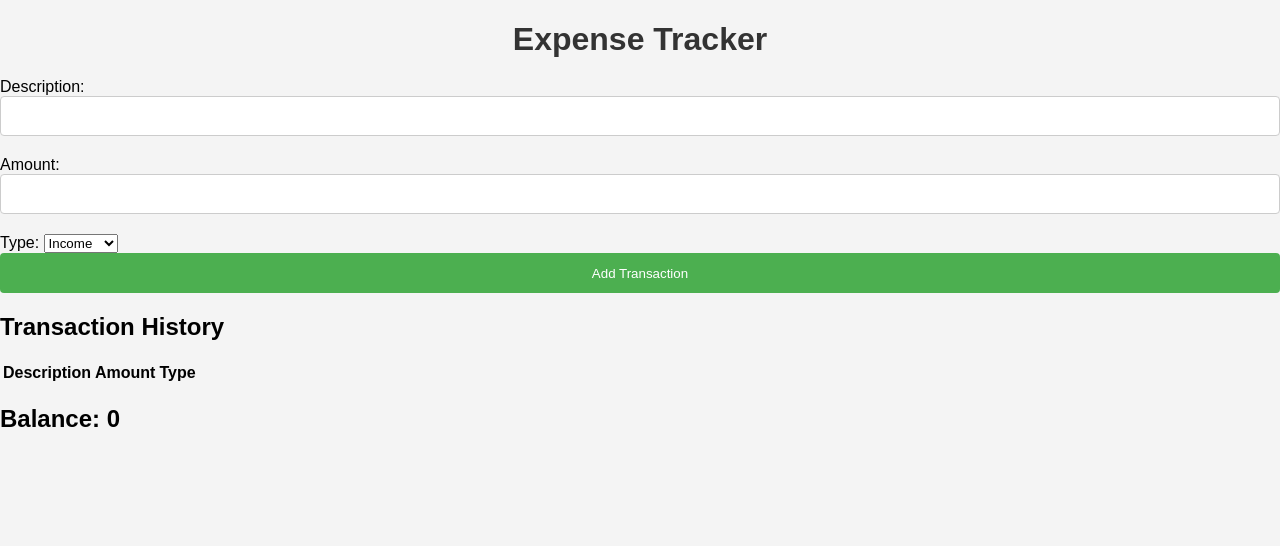
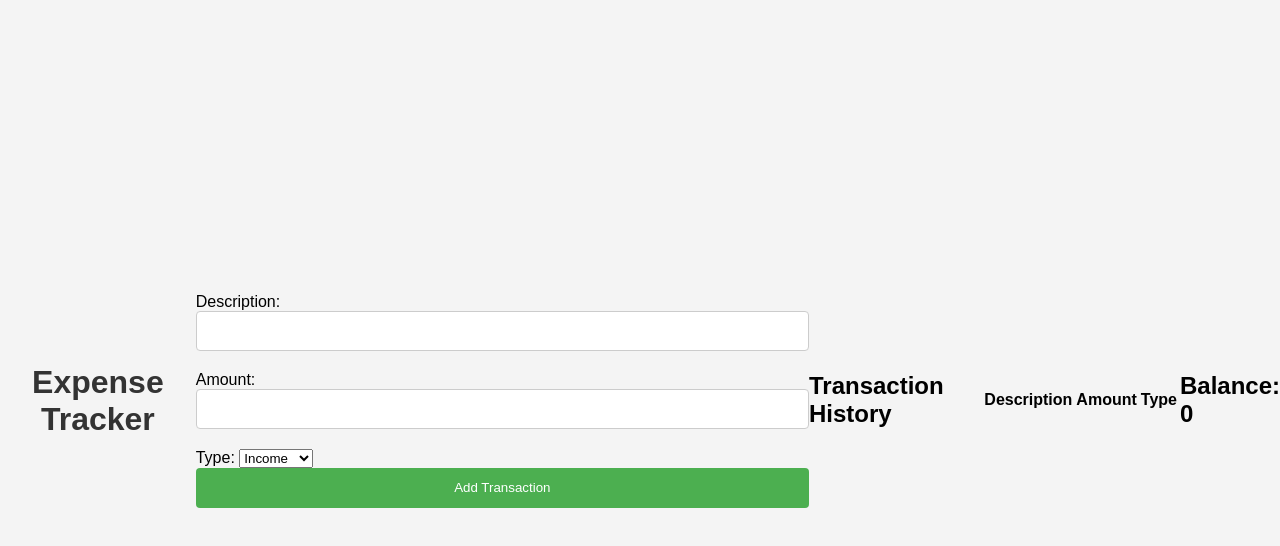
Before and after one commit to testmail-ihub/basic-projects, a plain HTML site: page expense-tracker/index.html in a window 1280 px wide. Drawn offline with Linux system fonts and the light colour scheme.

Commit message:
Update CSS file to center the content of the page.

```diff
--- a/expense-tracker/styles.css
+++ b/expense-tracker/styles.css
@@ -3,11 +3,15 @@ body {
     background-color: #f4f4f4;
     margin: 0;
     padding: 0;
+    display: flex;
+    justify-content: center;
+    align-items: center;
+    height: 100vh;
 }
 
 .container {
     max-width: 800px;
-    margin: 40px auto;
+    margin: 0 auto;
     background-color: #fff;
     padding: 20px;
     border-radius: 8px;
@@ -20,17 +24,7 @@ h1 {
     color: #333;
 }
 
-input[type="text"] {
-    width: 100%;
-    height: 40px;
-    margin-bottom: 20px;
-    padding: 10px;
-    box-sizing: border-box;
-    border: 1px solid #ccc;
-    border-radius: 4px;
-}
-
-input[type="number"] {
+input[type="text"], input[type="number"] {
     width: 100%;
     height: 40px;
     margin-bottom: 20px;
```
